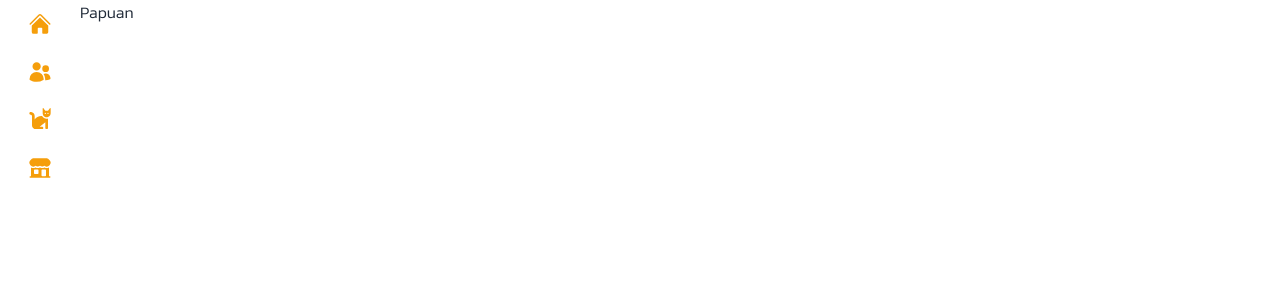
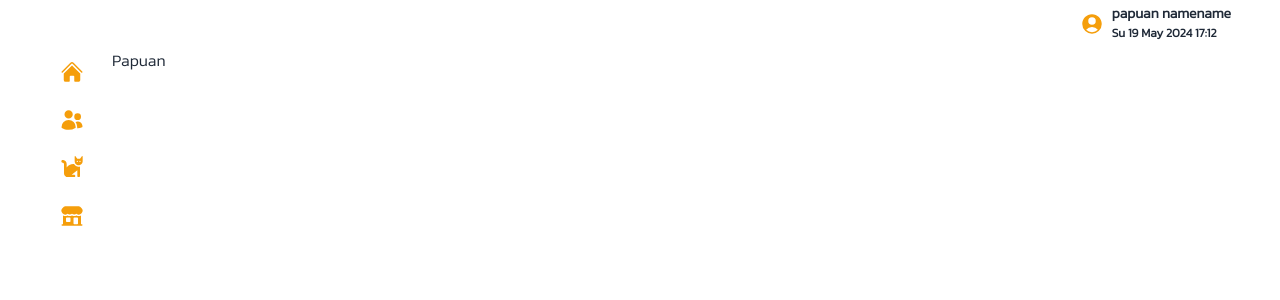
Before and after one commit to 11best/papuan-hotel, a Next.js app: page / in a window 1280 px wide. Shown: the top 300 px of the page. Built offline with nearby package versions, Linux system fonts and the light colour scheme.

Commit message:
create header

```diff
--- a/app/layout.tsx
+++ b/app/layout.tsx
@@ -2,6 +2,7 @@ import type { Metadata } from "next";
 import { Kanit } from "next/font/google";
 import "./globals.css";
 import Sidebar from "@/components/Sidebar";
+import Header from "@/components/Header";
 
 const kanit = Kanit({ weight: "300", subsets: ["thai"] });
 
@@ -18,9 +19,12 @@ export default function RootLayout({
   return (
     <html lang="en">
       <body className={kanit.className}>
-        <div className="flex min-h-screen mx-auto max-w-screen-xl">
+        <div className="flex min-h-screen mx-auto max-w-screen-xl px-8">
           <Sidebar />
-          <main className="flex flex-col">{children}</main>
+          <div className="flex-1 flex flex-col">
+            <Header />
+            <main>{children}</main>
+          </div>
         </div>
       </body>
     </html>
--- /dev/null
+++ b/components/Header.tsx
@@ -0,0 +1,35 @@
+import { UserCircleIcon } from "@heroicons/react/24/solid";
+import dayjs from "dayjs";
+
+export default function Sidebar() {
+  const currentDate = dayjs(new Date()).format("dd DD MMM YYYY HH:mm");
+  return (
+    <div className="w-full min-w-full flex justify-end">
+      <div className="dropdown dropdown-end">
+        <button
+          tabIndex={0}
+          role="button"
+          className="btn btn-ghost flex"
+          title="Home"
+        >
+          <UserCircleIcon className="size-6 text-primary" />
+          <div className="text-left">
+            <p>papuan namename</p>
+            <p className="text-xs mt-1">{currentDate}</p>
+          </div>
+        </button>
+        <ul
+          tabIndex={0}
+          className="dropdown-content z-[1] menu p-2 shadow bg-base-100 rounded-box w-52"
+        >
+          <li>
+            <a>Settings</a>
+          </li>
+          <li>
+            <a>Logout</a>
+          </li>
+        </ul>
+      </div>
+    </div>
+  );
+}
--- a/components/Sidebar.tsx
+++ b/components/Sidebar.tsx
@@ -7,7 +7,7 @@ import CatIcon from "./Icons/CatIcon";
 
 export default function Sidebar() {
   return (
-    <div className="w-20 min-h-screen">
+    <div className="w-20 mt-12">
       <div className="flex flex-col items-center">
         <button className="btn btn-square btn-ghost" title="Home">
           <HomeIcon className="size-6 text-primary" />
```
